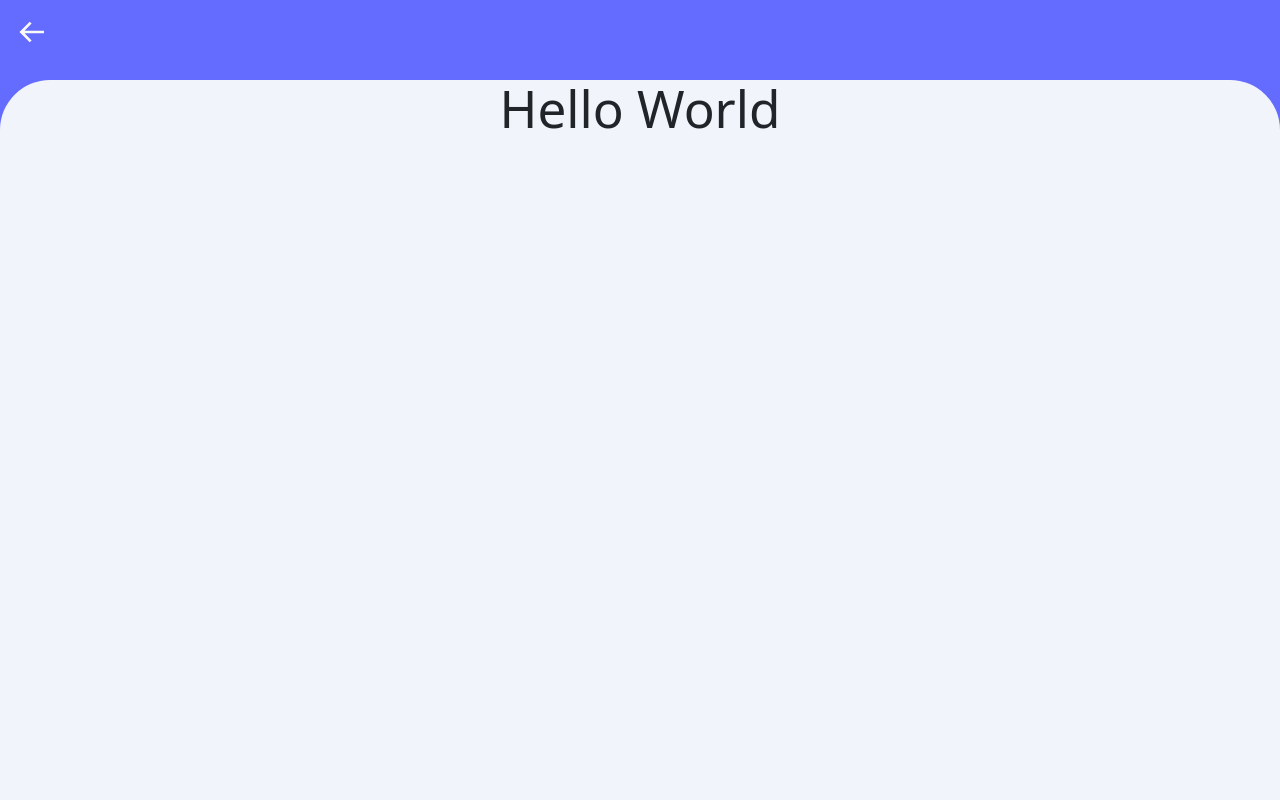
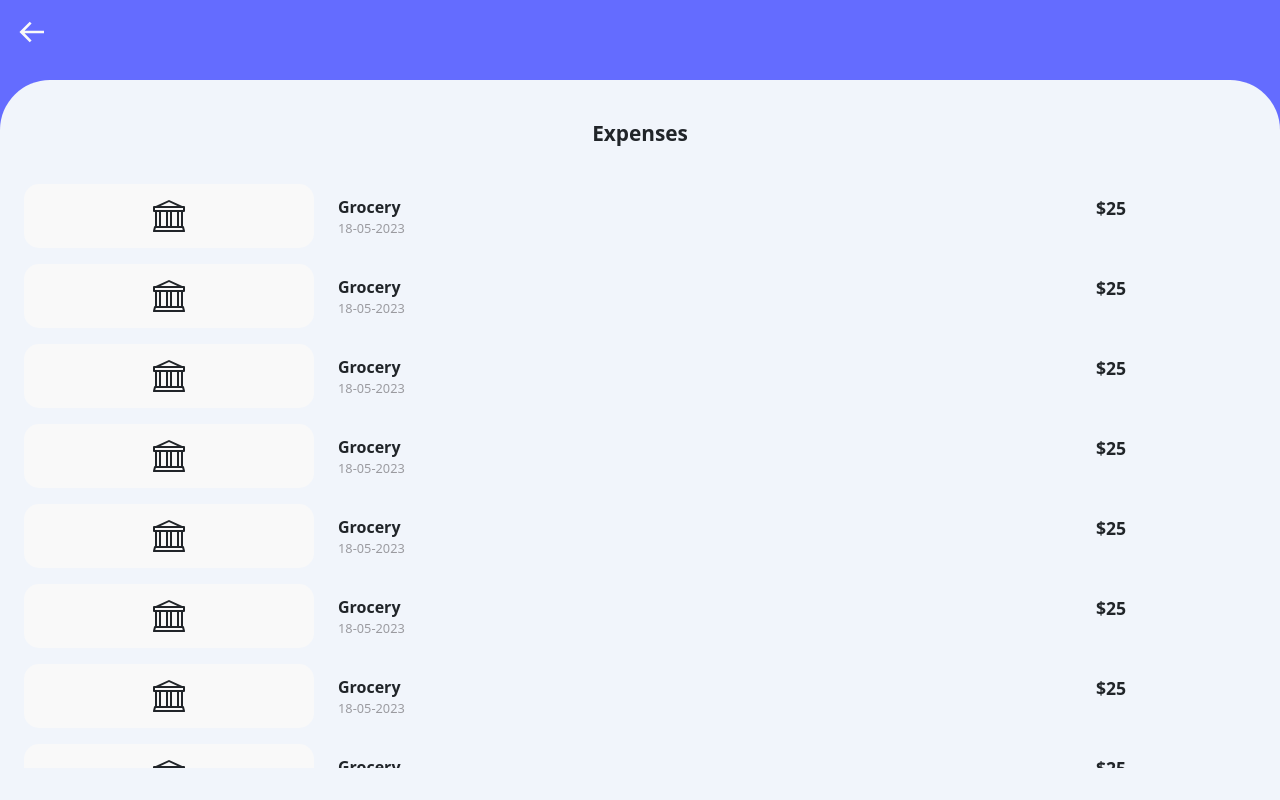
Before and after one commit to JurgenSchadtler/EasyPAI, a React (Vite) app in the folder EasyPAI_front/: page /expenses in a window 1280 px wide. Built offline with nearby package versions, Linux system fonts and the light colour scheme.

Commit message:
Expenses Page ONLY FRONT

```diff
--- a/EasyPAI_front/src/pages/expenses.jsx
+++ b/EasyPAI_front/src/pages/expenses.jsx
@@ -1,12 +1,43 @@
-import React from 'react'
-import Layout2 from '../components/layout2'
+import React from "react";
+import Layout2 from "../components/layout2";
+
+import Container from "react-bootstrap/Container";
+import Row from "react-bootstrap/Row";
+import Col from "react-bootstrap/Col";
+
+import { BsBank } from "react-icons/bs";
+
+import "../style/expenses.css";
 
 const Expenses = () => {
   return (
     <Layout2>
-        <h1>Hello World</h1>
+      <h1 className="tranfer-header">Expenses</h1>
+
+      <Container fluid style={{ marginTop: "1rem" }} className="">
+        <div className="expenses-full-div">
+          {[0, 1, 2, 3, 4, 5, 6, 7, 8, 9, 10].map((n) => (
+            <Row className="expenses-full-row" key={`key-${n}`}>
+              <Col xs={3}>
+                <div className="expenses-full-icon-div">
+                  <BsBank className="expenses-full-icon" />
+                </div>
+              </Col>
+              <Col xs={6} className="expenses-full-info-div">
+                <div>
+                  <p className="expenses-full-title">Grocery</p>
+                  <p className="expenses-full-date">18-05-2023</p>
+                </div>
+              </Col>
+              <Col xs={3} className="expenses-full-info-div">
+                <p className="expenses-full-amount">$25</p>
+              </Col>
+            </Row>
+          ))}
+        </div>
+      </Container>
     </Layout2>
-  )
-}
+  );
+};
 
-export default Expenses
+export default Expenses;
--- a/EasyPAI_front/src/style/expenses.css
+++ b/EasyPAI_front/src/style/expenses.css
@@ -0,0 +1,63 @@
+.expenses-full-row {
+    margin: 1rem 0;
+  }
+
+  .expenses-full-header {
+    vertical-align: center;
+    padding: 1em 0 0 0;
+    font-weight: 600;
+    color: #9B9BA0;
+  }
+
+  .expenses-full-view-all-div {
+    display: flex;
+    justify-content: flex-end;
+  }
+
+.expenses-full-div {
+    max-height: 75vh;
+    overflow: auto;
+  }
+
+  .expenses-full-icon-div {
+    background-color: #f9f9f9;
+    border-radius: 15px;
+    padding: 1rem;
+
+    display: flex;
+    justify-content: center;
+    align-items: center;
+  }
+
+  .expenses-full-icon {
+    font-size: 2rem;
+  }
+
+  .expenses-full-info-div {
+    display: flex;
+    justify-content: flex-start;
+    align-items: center;
+  }
+
+  .expenses-full-title,
+  .expenses-full-date {
+    margin: 0;
+    vertical-align: center;
+  }
+
+  .expenses-full-title {
+    font-weight: 700;
+  }
+
+  .expenses-full-date {
+    font-size: 0.8em;
+    font-weight: 500;
+    color: #9B9BA0;
+  }
+
+  .expenses-full-amount {
+    width: 100%;
+    text-align: center;
+    font-size: 1.1em;
+    font-weight: 800;
+  }
```
